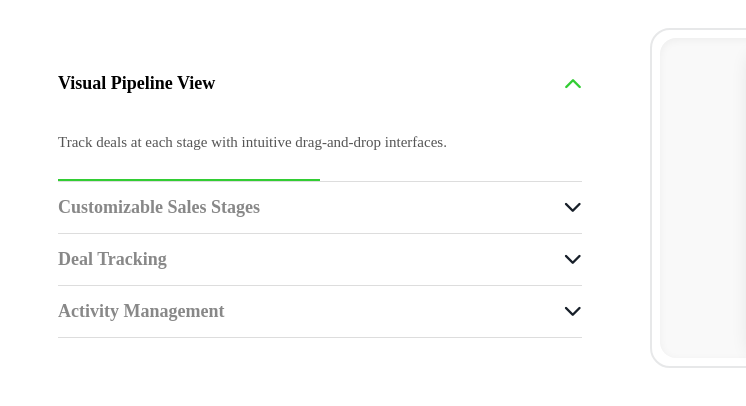
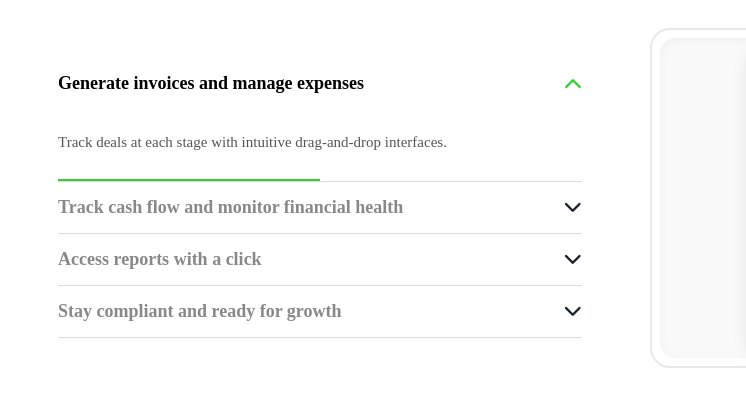
Before and after one commit to AhmedDesssoky/sales, a plain HTML site: page index.html in a window 1280 px wide. Shown: the full height of the page, 0-746 px from the left. Drawn offline with Linux system fonts and the light colour scheme; grey boxes are pictures that could not be loaded.

Commit message:
design done

```diff
--- a/index.html
+++ b/index.html
@@ -239,7 +239,7 @@
                 display: none; /* Hide separate image preview on mobile */
             }
             .accordion-body {
-               margin-left: 10px;
+               margin-left: 15px;
             }
         }
     </style>
@@ -251,7 +251,7 @@
             <div class="accordion-item active"
                 data-img="https://olqan.com/wp-content/uploads/2025/06/Finance-Colnsole.png">
                 <a class="accordion-header">
-                    <span>Visual Pipeline View</span>
+                    <span>Generate invoices and manage expenses</span>
                     <span class="icon"><i class="fas fa-chevron-down"></i></span>
                 </a>
                 <div class="accordion-body">
@@ -263,7 +263,7 @@
 
             <div class="accordion-item" data-img="https://olqan.com/wp-content/uploads/2025/06/Sales-Hub.png">
                 <a class="accordion-header">
-                    <span>Customizable Sales Stages</span>
+                    <span>Track cash flow and monitor financial health</span>
                     <span class="icon"><i class="fas fa-chevron-down"></i></span>
                 </a>
                 <div class="accordion-body">
@@ -275,7 +275,7 @@
 
             <div class="accordion-item" data-img="https://olqan.com/wp-content/uploads/2025/06/Project-Suite.png">
                 <a class="accordion-header">
-                    <span>Deal Tracking</span>
+                    <span>Access reports with a click</span>
                     <span class="icon"><i class="fas fa-chevron-down"></i></span>
                 </a>
                 <div class="accordion-body">
@@ -287,7 +287,7 @@
 
             <div class="accordion-item" data-img="https://olqan.com/wp-content/uploads/2025/06/HR-Portal.png">
                 <a class="accordion-header">
-                    <span>Activity Management</span>
+                    <span>Stay compliant and ready for growth</span>
                     <span class="icon"><i class="fas fa-chevron-down"></i></span>
                 </a>
                 <div class="accordion-body">
```
